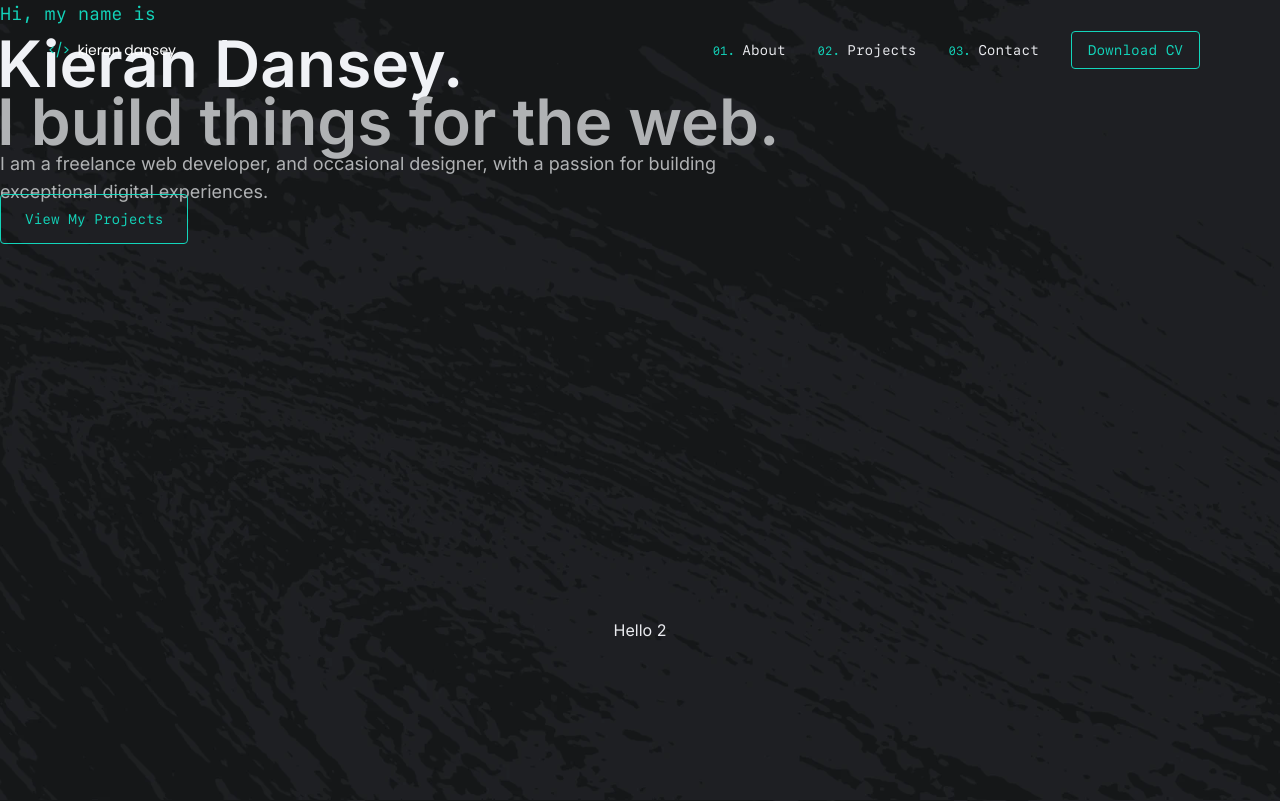
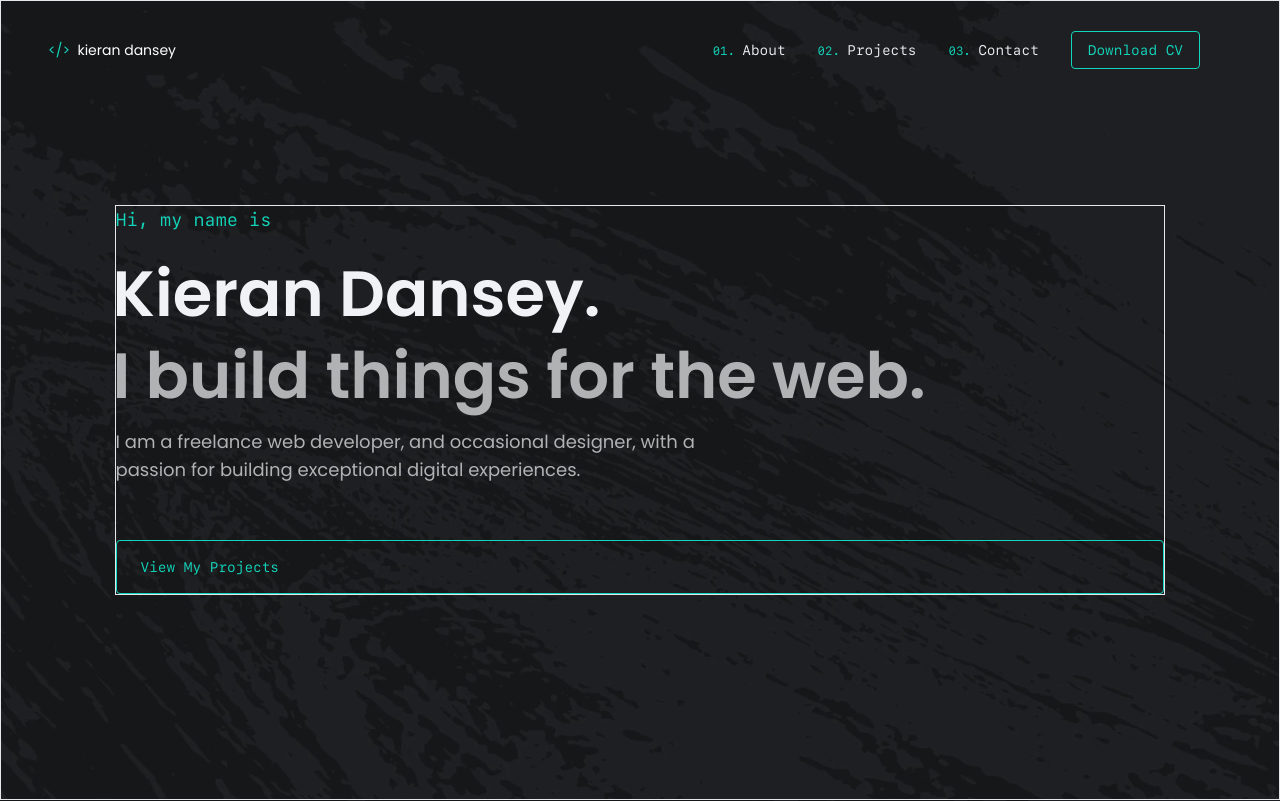
Before and after one commit to kdan80/v5, a Next.js app: page / in a window 1280 px wide. Shown: the top 801 px of the page. Built offline with nearby package versions, Linux system fonts and the light colour scheme.

Commit message:
add section and sectionContent

```diff
--- a/src/styles/index.ts
+++ b/src/styles/index.ts
@@ -1,3 +1,7 @@
-const bigButton = `text-green border border-green rounded text-sm font-mono transition-all duration-300 ease-in-out hover:bg-heroHover focus:bg-heroHover active:bg-heroHover`
+const bigButton = `text-green cursor-pointer border border-green rounded text-sm font-mono transition-all duration-300 ease-in-out hover:bg-heroHover focus:bg-heroHover active:bg-heroHover`
 
-export { bigButton }
+const section = `flex justify-center items-center min-h-screen px-6 md:px-12 w-screen border`
+
+const sectionContent = `flex flex-col justify-between gap-6 font-sans border`
+
+export { bigButton, section, sectionContent }
```
